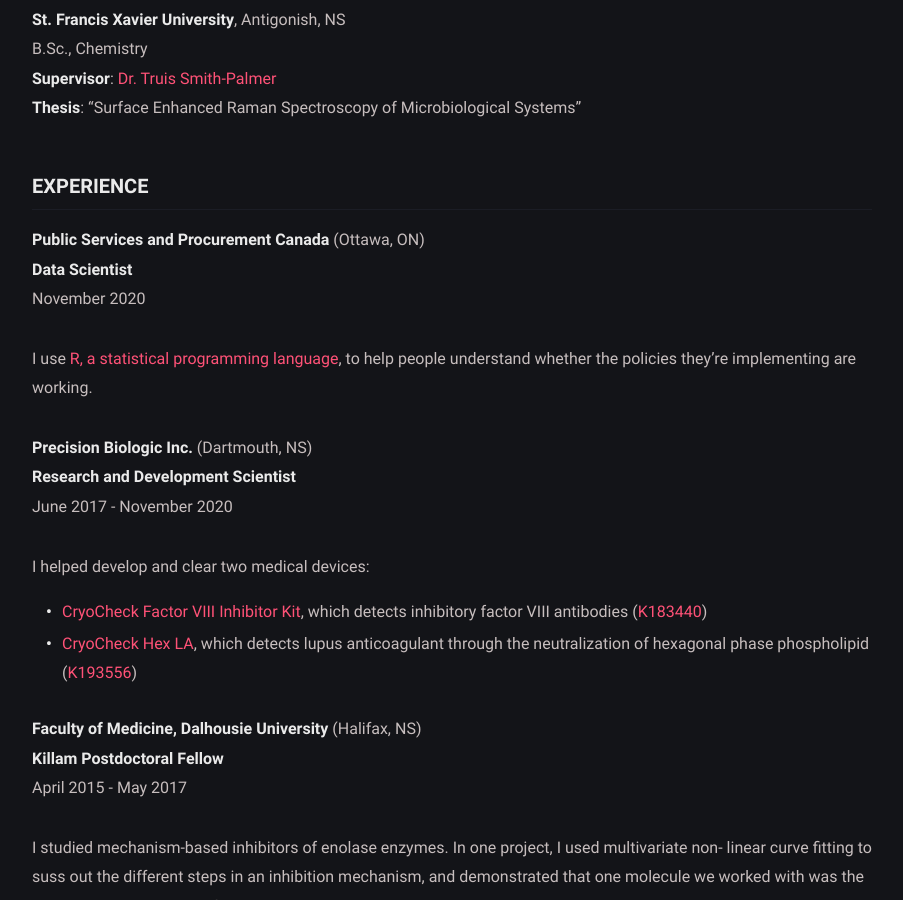
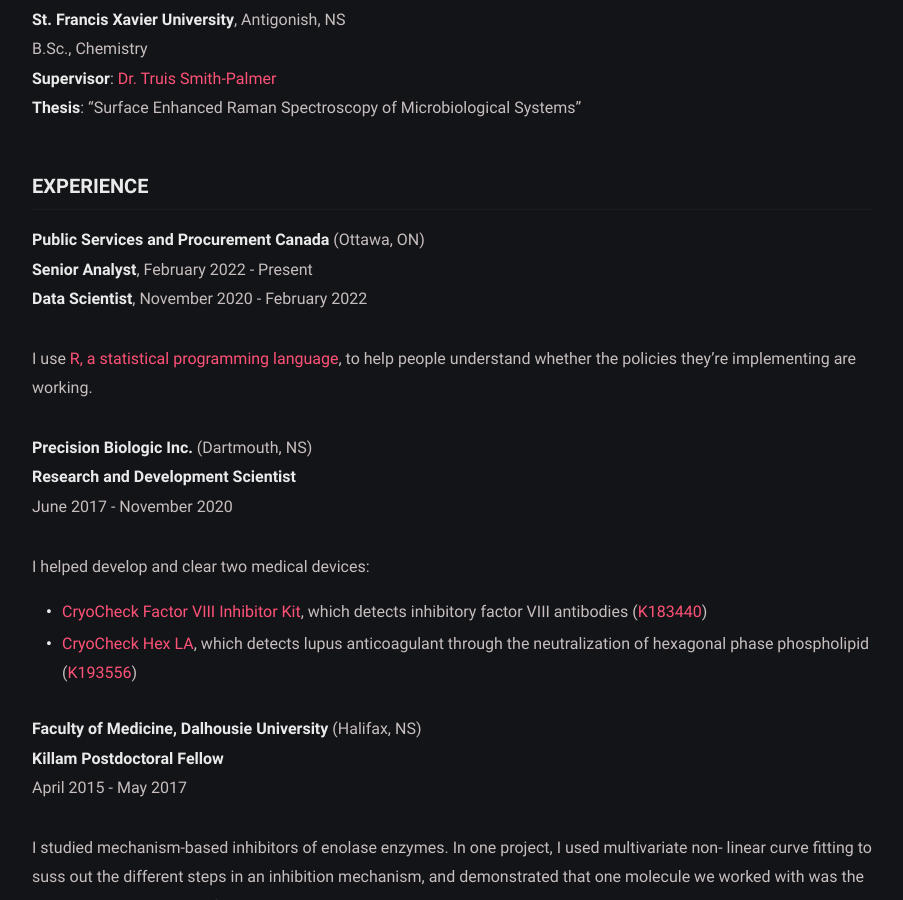
Before and after one commit to colindouglas/colindougl.as, a Jekyll site: the page built from cv.md, in a window 1280 px wide and 900 px high, scrolled down 571 px. Shown: the whole window, without its empty margins (188-1091 px from the left). Built offline with Jekyll 4.4.1, drawn with Linux system fonts in a browser that asks for light colours.

Commit message:
update CV

```diff
--- a/cv.md
+++ b/cv.md
@@ -25,8 +25,8 @@ B.Sc., Chemistry
 ### EXPERIENCE
 
 **Public Services and Procurement Canada** (Ottawa, ON)
-**Data Scientist**
-November 2020
+**Senior Analyst**, February 2022 - Present
+**Data Scientist**, November 2020 - February 2022
 
 I use [R, a statistical programming language](https://www.r-project.org/), to help people understand whether the policies they're implementing are working.
 
```
